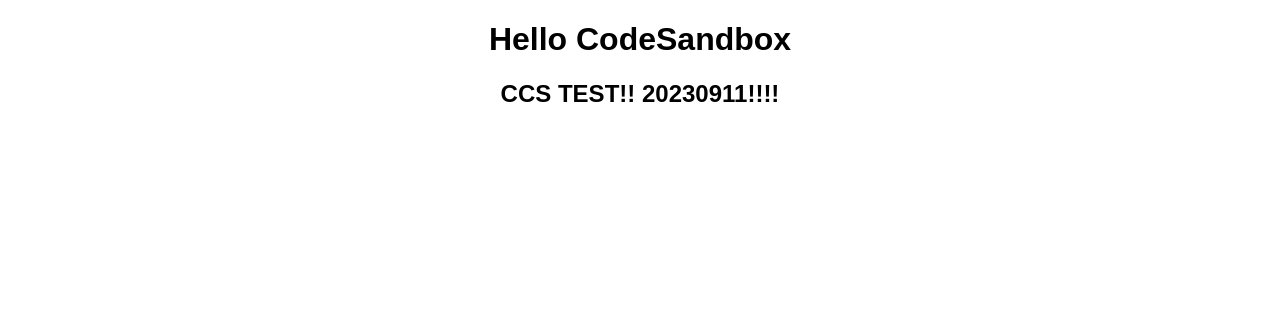
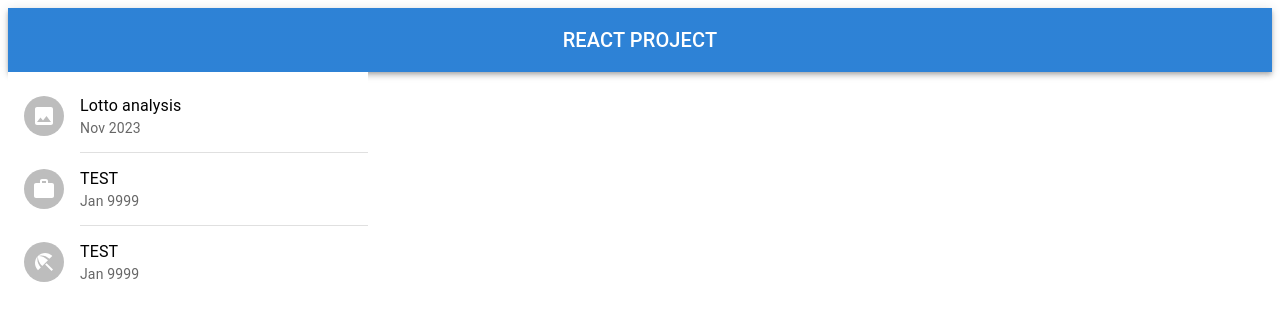
Before and after one commit to chichansong/react_project, a React (Create React App) app: page / in a window 1280 px wide. Shown: the top 320 px of the page. Built offline with nearby package versions, Linux system fonts and the light colour scheme.

Commit message:
Update 3 files

```diff
--- a/src/App.js
+++ b/src/App.js
@@ -1,10 +1,91 @@
 import "./styles.css";
+
+import { Route, Link } from "react-router-dom";
+
+import AppBar from "@mui/material/AppBar";
+import Stack from "@mui/material/Stack";
+import Toolbar from "@mui/material/Toolbar";
+import Typography from "@mui/material/Typography";
+import IconButton from "@mui/material/IconButton";
+import MenuIcon from "@mui/icons-material/Menu";
+import { ThemeProvider, createTheme } from "@mui/material/styles";
+
+import List from "@mui/material/List";
+import ListItem from "@mui/material/ListItem";
+import ListItemText from "@mui/material/ListItemText";
+import ListItemAvatar from "@mui/material/ListItemAvatar";
+import Avatar from "@mui/material/Avatar";
+import ImageIcon from "@mui/icons-material/Image";
+import WorkIcon from "@mui/icons-material/Work";
+import BeachAccessIcon from "@mui/icons-material/BeachAccess";
+import Divider from "@mui/material/Divider";
+
+const darkTheme = createTheme({
+  palette: {
+    mode: "dark",
+    primary: {
+      main: "#1976d2",
+    },
+  },
+});
 
 export default function App() {
   return (
     <div className="App">
-      <h1>Hello CodeSandbox</h1>
-      <h2>CCS TEST!! 20230911!!!!</h2>
+      <Stack spacing={2} sx={{ flexGrow: 1 }}>
+        <ThemeProvider theme={darkTheme}>
+          <AppBar position="static" color="primary" enableColorOnDark>
+            <Toolbar>
+              <Typography
+                variant="h6"
+                noWrap
+                component="div"
+                sx={{ flexGrow: 1 }}
+              >
+                {"REACT PROJECT"}
+              </Typography>
+            </Toolbar>
+          </AppBar>
+        </ThemeProvider>
+      </Stack>
+
+      <List
+        sx={{
+          width: "100%",
+          maxWidth: 360,
+          bgcolor: "background.paper",
+        }}
+      >
+        {/* dev 1 start */}
+        <ListItem>
+          <ListItemAvatar>
+            <Avatar>
+              <ImageIcon />
+            </Avatar>
+          </ListItemAvatar>
+          <ListItemText primary="Lotto analysis" secondary="Nov 2023" />
+        </ListItem>
+
+        {/* dev 1 end */}
+        <Divider variant="inset" component="li" />
+        <ListItem>
+          <ListItemAvatar>
+            <Avatar>
+              <WorkIcon />
+            </Avatar>
+          </ListItemAvatar>
+          <ListItemText primary="TEST" secondary="Jan 9999" />
+        </ListItem>
+        <Divider variant="inset" component="li" />
+        <ListItem>
+          <ListItemAvatar>
+            <Avatar>
+              <BeachAccessIcon />
+            </Avatar>
+          </ListItemAvatar>
+          <ListItemText primary="TEST" secondary="Jan 9999" />
+        </ListItem>
+      </List>
     </div>
   );
 }
```
Also changed, not shown: package.json (+5 -3 lines), 1 other file (tests, documents, lock files or other folders).
